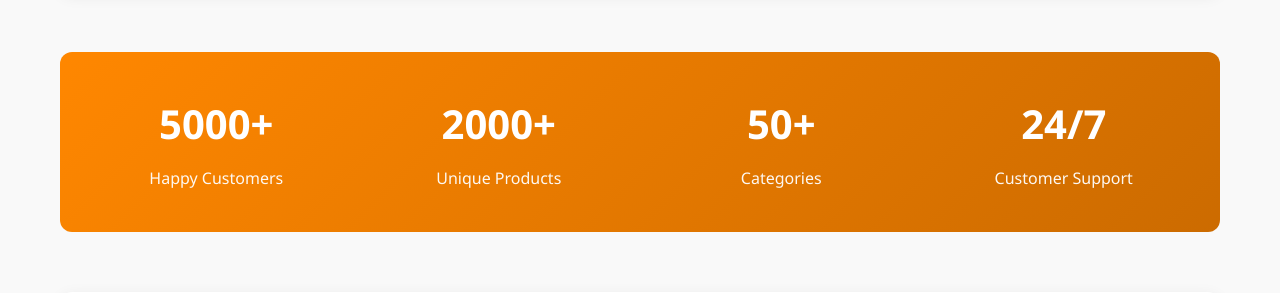
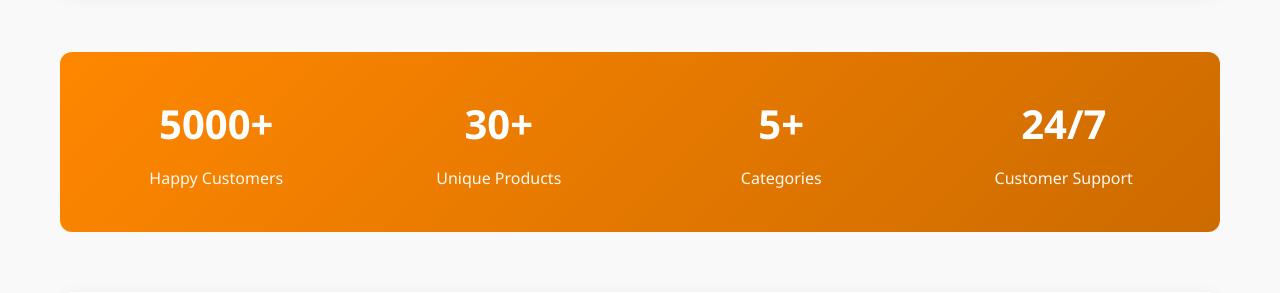
Before and after one commit to hasanzafzal/Wonderland-Toy-Store, a Python web app: template app/templates/about.html in a window 1280 px wide. Shown: the part 1287-1580 px from the top of the page. Run offline with Jinja, Linux system fonts and the light colour scheme; the template is opened without the code that fills it, so the values that code supplies are empty.

Commit message:
Update about section

```diff
--- a/app/templates/about.html
+++ b/app/templates/about.html
@@ -50,11 +50,11 @@
                 <div class="stat-label">Happy Customers</div>
             </div>
             <div class="stat-item">
-                <div class="stat-number">2000+</div>
+                <div class="stat-number">30+</div>
                 <div class="stat-label">Unique Products</div>
             </div>
             <div class="stat-item">
-                <div class="stat-number">50+</div>
+                <div class="stat-number">5+</div>
                 <div class="stat-label">Categories</div>
             </div>
             <div class="stat-item">
```
